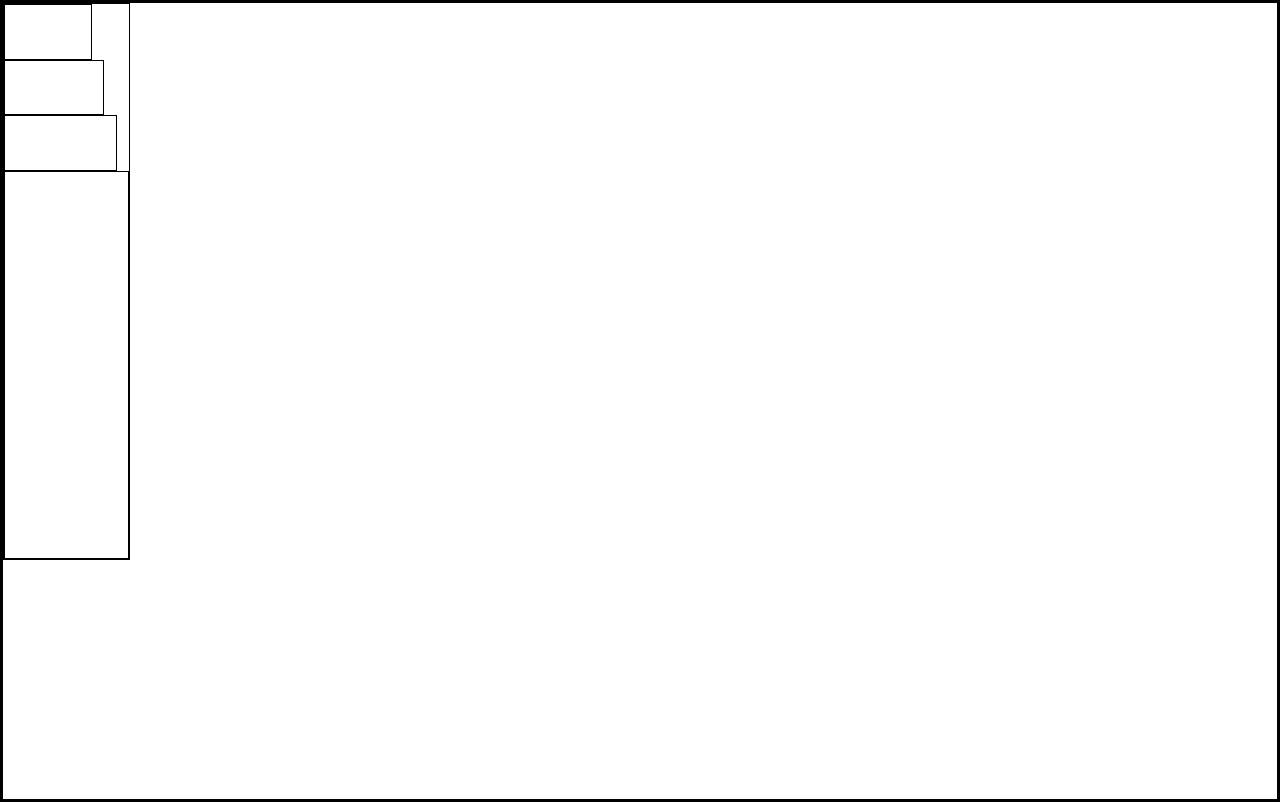
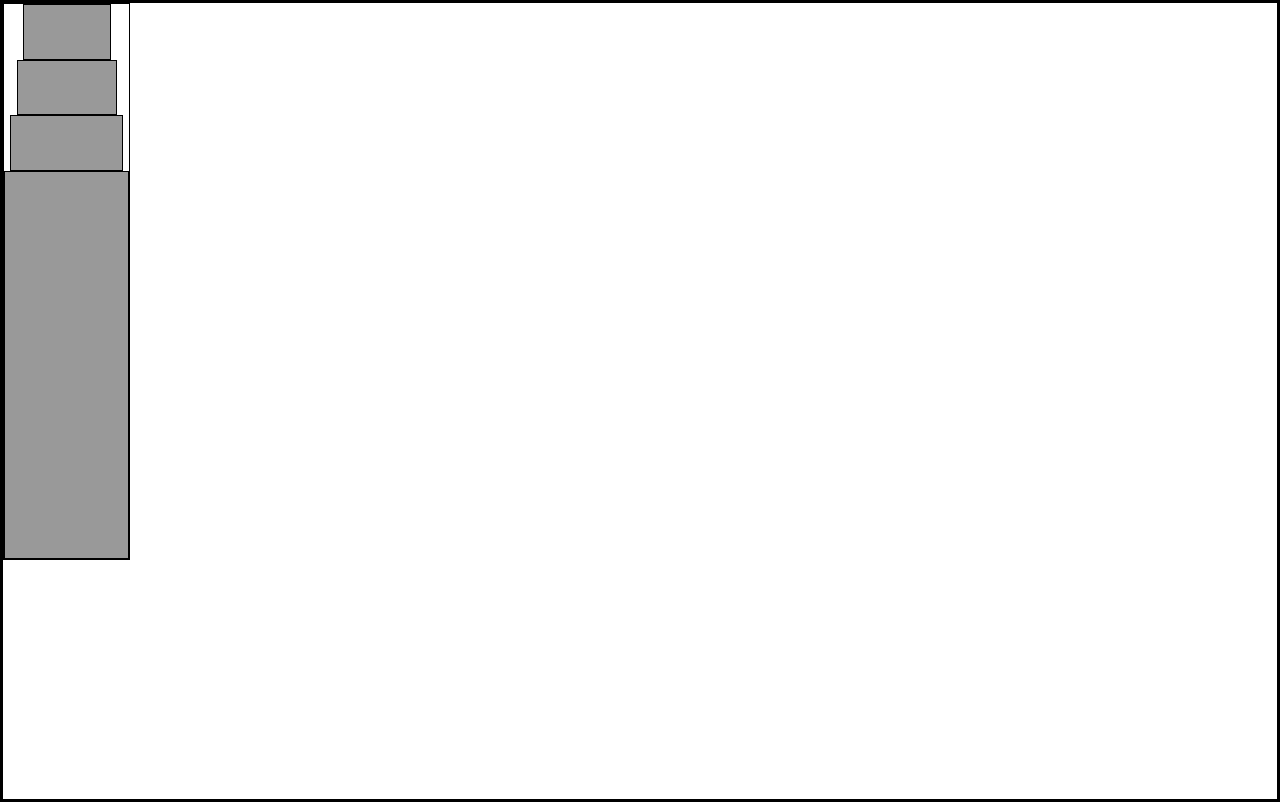
Before and after one commit to manup-tm/Learning-with-Adam-Uncle, a plain HTML site: page CSS/CitySkyline/index.html in a window 1280 px wide. Drawn offline with Linux system fonts and the light colour scheme.

Commit message:
style: add flexbox layout with column direction and centered alignment

```diff
--- a/CSS/CitySkyline/styles.css
+++ b/CSS/CitySkyline/styles.css
@@ -16,23 +16,31 @@ body {
 .bb1 {
   width: 10%;
   height: 70%;
+  display: flex;
+  flex-direction: column;
+  align-items: center;
+  --building-color1: #999;
 }
 .bb1a {
   width: 70%;
   height: 10%;
+  background-color: var(--building-color1);
 }
 
 .bb1b {
   width: 80%;
   height: 10%;
+  background-color: var(--building-color1);
 }
 
 .bb1c {
   width: 90%;
   height: 10%;
+  background-color: var(--building-color1);
 }
 
 .bb1d {
   width: 100%;
   height: 70%;
+  background-color: var(--building-color1);
 }
```
